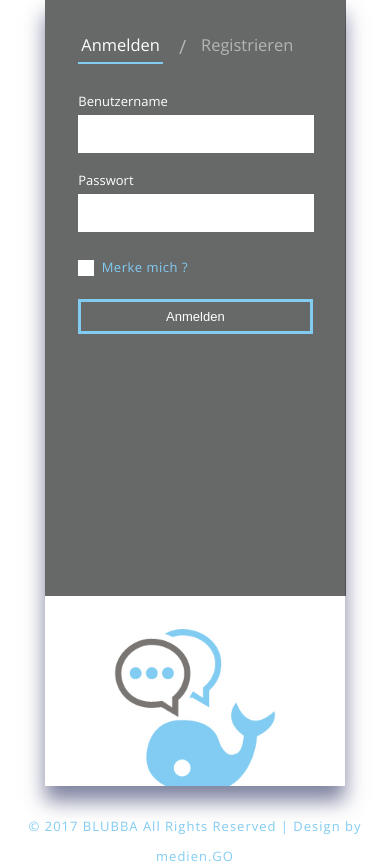
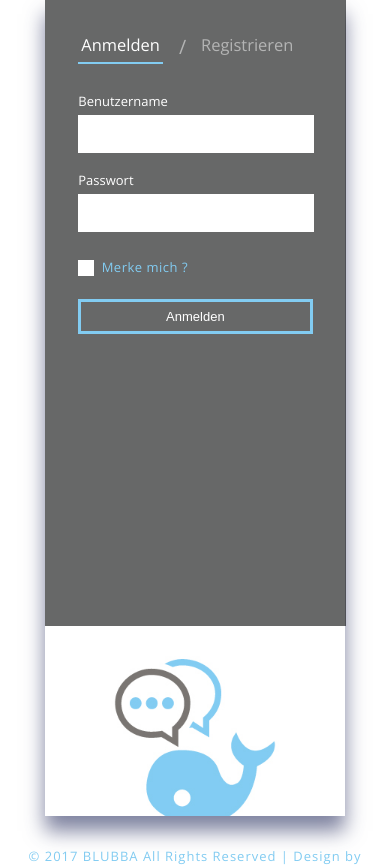
Before and after one commit to Alissax/Blubber-Mediaprojekt, a PHP site: page /BLUBBA.html in a window 390 px wide. Shown: the part 104-970 px from the top of the page. Run offline with PHP 8.4, Linux system fonts and the light colour scheme.

Commit message:
Startseite CSS aktuallisiert

```diff
--- a/Login_Registrierung_Seite/css/style.css
+++ b/Login_Registrierung_Seite/css/style.css
@@ -447,7 +447,7 @@ h2.resp-accordion {
 		top: 2px;
 	}
 	.sap_tabs, .w3ls-tabs {
-		height: 405px;
+		height: 560px;
 	}
 	.copy-right p {
 		font-size: 14px;
@@ -581,7 +581,7 @@ h2.resp-accordion {
 		font-size: 1.03em;
 	}
 	.sap_tabs, .w3ls-tabs {
-		height: 530px;
+		height: 560px;
 	}
 	.right-section-w3ls {
 		min-height: 418px;
@@ -711,13 +711,13 @@ h2.resp-accordion {
 }
 @media(max-width:375px){
 	.message.warning {
-		width: 79%;
+		width: 85%;
 	}
 	.copy-right p {
 		letter-spacing: .5px;
 	}
 	.sap_tabs, .w3ls-tabs {
-		height: 385px;
+		height: 560px;
 	}
 }
 @media(max-width:320px){
@@ -731,7 +731,7 @@ h2.resp-accordion {
 	.sap_tabs, .w3ls-tabs {
 		width: 78.1%;
 		padding: 1.7em;
-		height: 355px;
+		height: 560px;
 	}
 	.inset input[type="text"], .inset input[type="password"], .inset input[type="email"] {
 		width: 85%;
```
